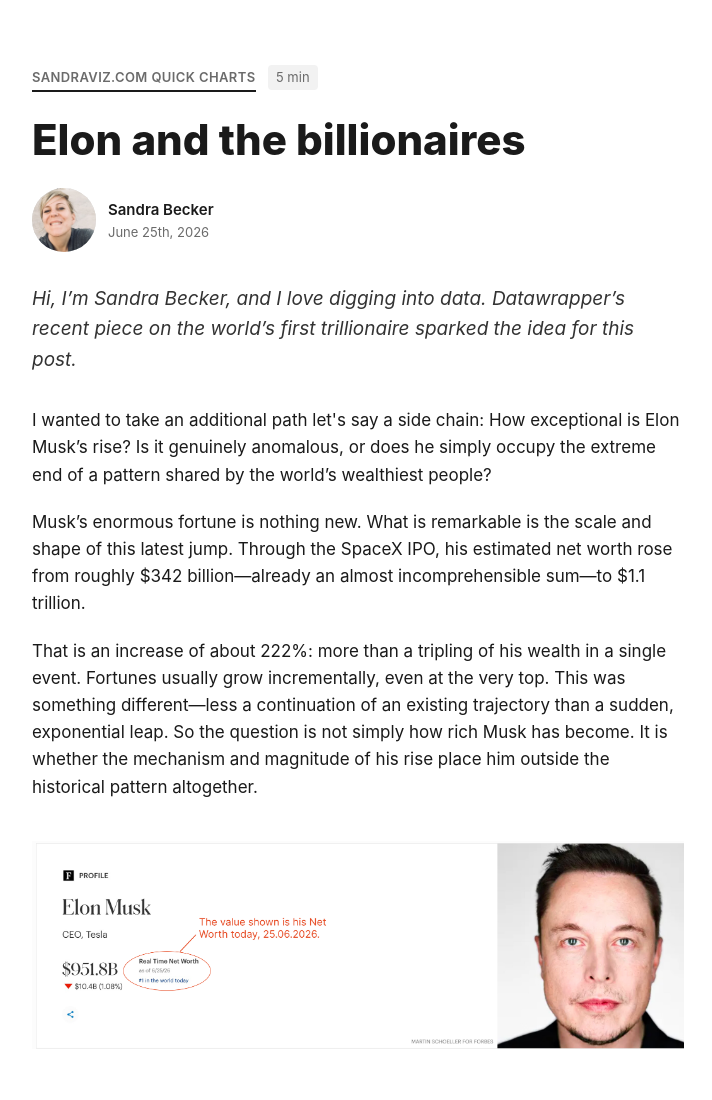
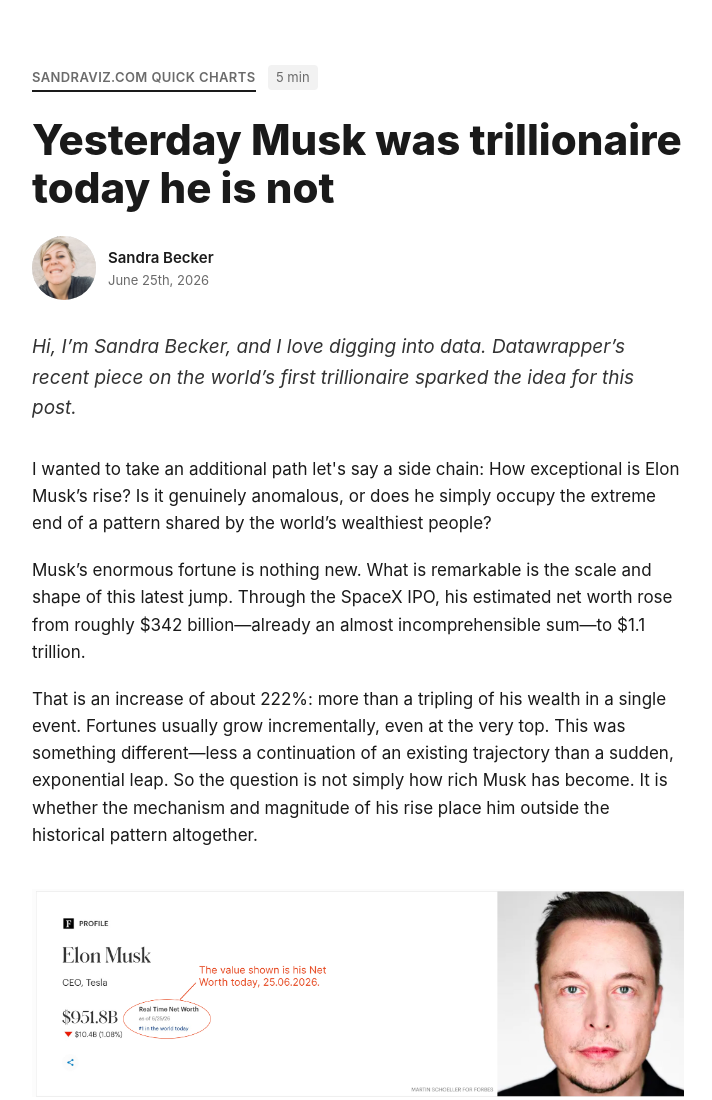
Before and after one commit to sandravizz/Datawrapper---Elon-and-the-billionaires, a plain HTML site: page index.html in a window 1280 px wide. Shown: the top 1100 px of the page, without its empty margins (282-994 px from the left). Drawn offline with Linux system fonts and the light colour scheme; grey boxes are pictures that could not be loaded.

Commit message:
new title

```diff
--- a/index.html
+++ b/index.html
@@ -135,7 +135,7 @@
         <span class="category-tag">Sandraviz.com Quick Charts</span>
         <span class="reading-time">5 min</span>
 
-        <h1 class="title">Elon and the billionaires</h1>
+        <h1 class="title">Yesterday Musk was trillionaire today he is not</h1>
 
         <div class="byline">
           <img
```
